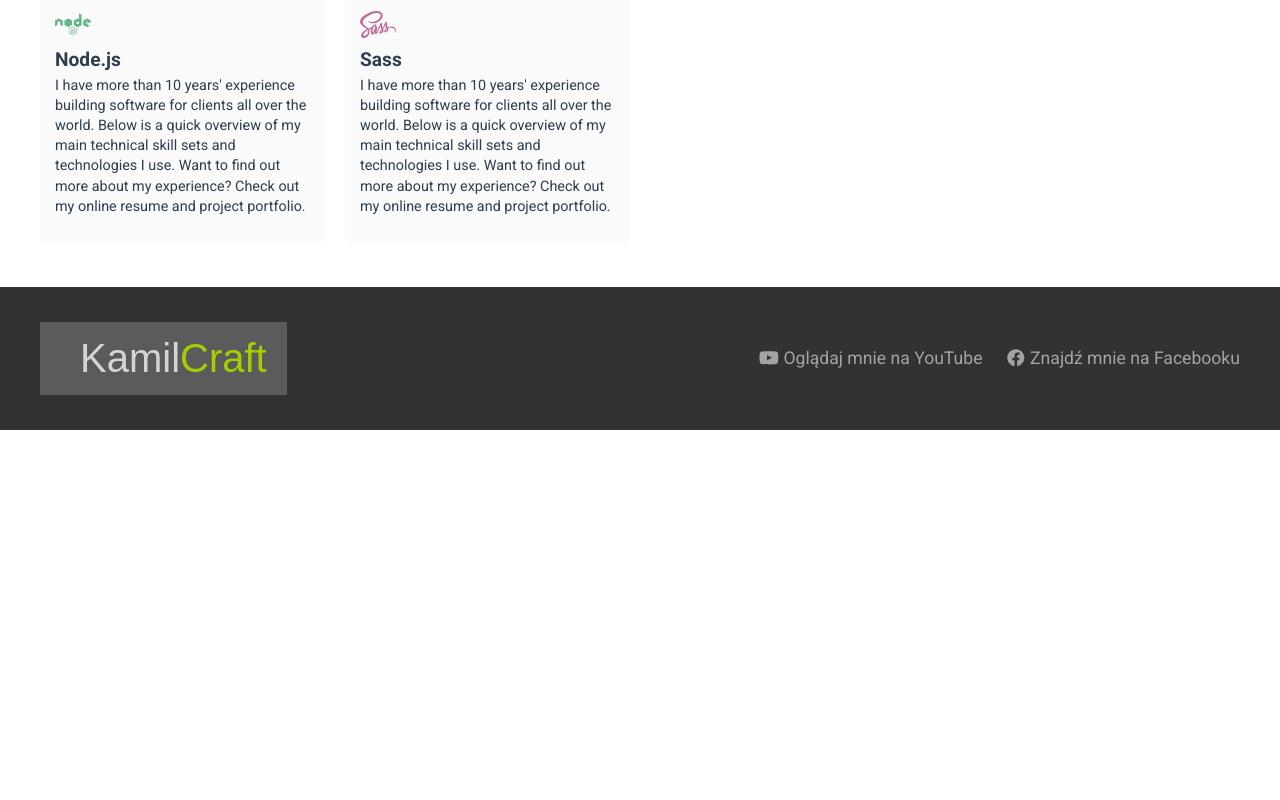
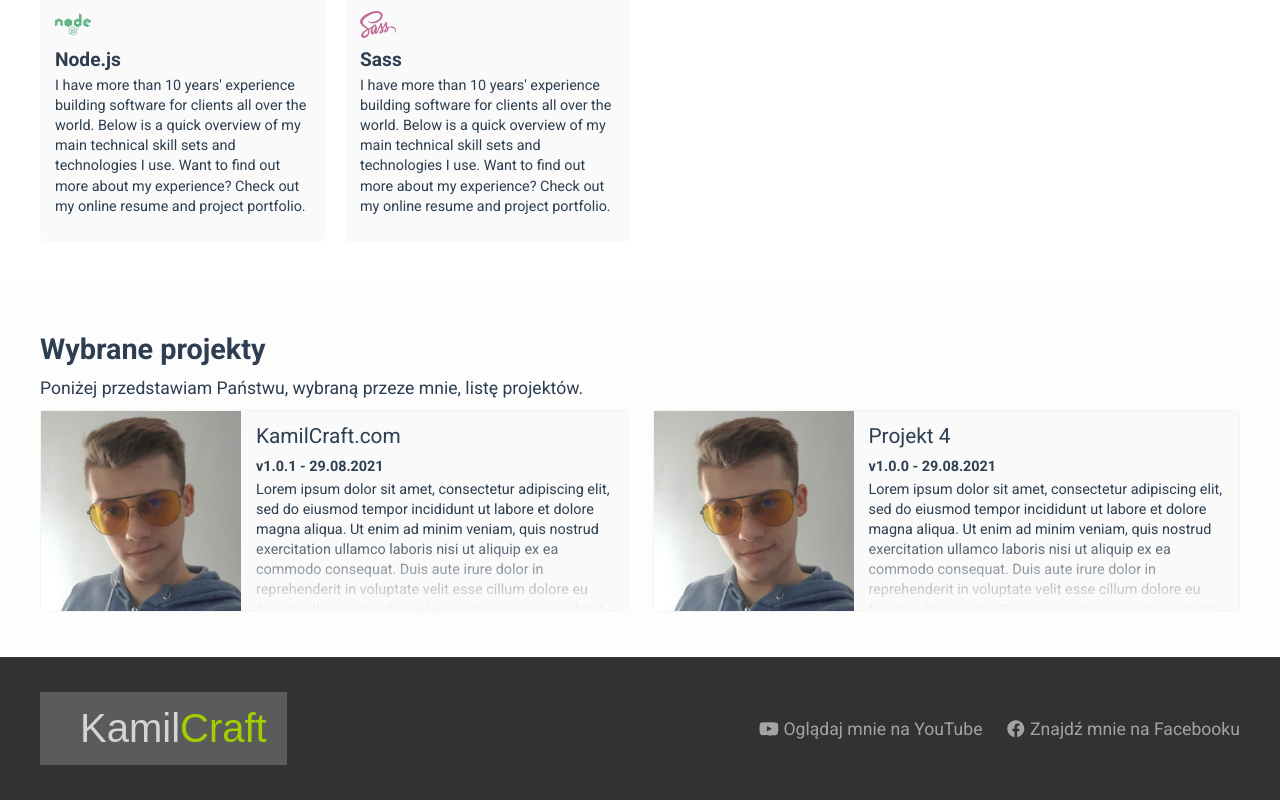
Before and after one commit to kamilniemczycki/kamilcraft.com, a Vue app: page / in a window 1280 px wide. Shown: the part 1103-1903 px from the top of the page. Before the commit the page ends 1533 px from the top, so only its background shows below. Built offline with nearby package versions, Linux system fonts and the light colour scheme; a web font is replaced by a local one.

Commit message:
Update home page & projects

```diff
--- /dev/null
+++ b/src/components/SelectedProjects.vue
@@ -0,0 +1,191 @@
+<template>
+  <div class="projects">
+    <slot></slot>
+    <div class="container">
+      <div class="project"
+           v-for="project in projects"
+           :key="project.title.slug">
+        <img class="project-image" :src="project.image" :alt="project.title" />
+        <div class="project-content">
+          <h3 class="title">{{ project.title }}</h3>
+          <div class="release">{{ project.version }} - {{ project.release_data }}</div>
+          <div class="description">
+            <p>{{ project.short_description }}</p>
+          </div>
+        </div>
+        <div class="more-button">
+          <base-btn has-icon
+                    icon="eye"
+                    is-reverse
+                    class="btn">O projekcie</base-btn>
+        </div>
+      </div>
+    </div>
+  </div>
+</template>
+
+<style lang="scss">
+.projects {
+  padding-top: 45px;
+  padding-bottom: 45px;
+
+  .container {
+    display: grid;
+    grid-template-columns: 1fr 1fr;
+    grid-auto-rows: minmax(80px, auto);
+    column-gap: 25px;
+    row-gap: 20px;
+
+    .project {
+      display: grid;
+      position: relative;
+      grid-template-areas: 'image content';
+      background-color: #fafafa;
+      border: 1px solid rgba(0, 0, 0, .025);
+      border-radius: 5px;
+
+      .project-image {
+        grid-area: image;
+        width: 200px;
+        height: 200px;
+        object-fit: cover;
+      }
+
+      .project-content {
+        grid-area: content;
+        padding: 10px 15px;
+        height: 200px;
+        overflow-y: hidden;
+        position: relative;
+
+        .title {
+          font-size: 1.3em;
+          font-weight: normal;
+          line-height: 1.5em;
+        }
+
+        .release {
+          font-size: .9em;
+          font-weight: bold;
+          padding: 5px 0;
+        }
+
+        &::after {
+          content: "";
+          position: absolute;
+          left: 0;
+          top: 0;
+          width: 100%;
+          height: 100%;
+          background: linear-gradient(to bottom, rgba(255, 255, 255, 0) 60%, #fafafa 100%);
+        }
+      }
+
+      p {
+        font-size: .9em;
+      }
+    }
+
+    @media screen and (min-width: 901px) {
+      .project {
+        .more-button {
+          display: flex;
+          justify-content: center;
+          align-items: center;
+          position: absolute;
+          left: 0;
+          top: 0;
+          width: 100%;
+          height: 100%;
+
+          .btn {
+            display: none;
+          }
+
+          &:hover {
+            background: rgba(0, 0, 0, .3);
+            border-radius: 5px;
+            .btn {
+              display: flex;
+              color: white;
+              border-style: none;
+              &:hover {
+                background-color: #385c8a;
+              }
+            }
+          }
+        }
+      }
+    }
+
+    @media screen and (max-width: 900px) {
+      .project {
+        grid-template-areas: 'image' 'content';
+
+        .project-image {
+          width: 100%;
+          height: 250px;
+        }
+
+        .project-content {
+          height: auto;
+          max-height: 250px;
+        }
+
+        .more-button {
+          display: block;
+          position: unset;
+          margin-top: 8px;
+          height: auto;
+          left: unset;
+          top: unset;
+          .btn {
+            display: flex;
+            width: 100%;
+            border-radius: 0;
+            border-style: solid;
+          }
+        }
+      }
+    }
+  }
+}
+
+@media screen and (max-width: 500px) {
+  .projects .container {
+    grid-template-columns: 1fr;
+    padding: 25px;
+    column-gap: 0;
+    row-gap: 20px;
+  }
+}
+</style>
+
+<script>
+import BaseButton from './BaseButton'
+
+export default {
+  name: 'SelectedProjects',
+  data () {
+    return {}
+  },
+  mounted () {
+    const header = {
+      title: this.$route.meta.title,
+      description: [
+        'Ta podstrona jak zwykle nie ma listy projektów 😅',
+        'Albo może jednak będzie posiadała piękne, ciekawe i inspirujące projekty?'
+      ]
+    }
+    this.$store.commit('setHeader', header)
+  },
+  props: {
+    projects: {
+      type: Array
+    }
+  },
+  components: {
+    'base-btn': BaseButton
+  }
+}
+</script>
--- a/src/components/sections/Experiences.vue
+++ b/src/components/sections/Experiences.vue
@@ -88,7 +88,7 @@ export default {
       margin-top: 35px;
 
       .skill-group {
-        background-color: rgba(0, 0, 0, .02);
+        background-color: #fafafa;
         padding: 15px;
         border-radius: 5px;
 
--- /dev/null
+++ b/src/components/sections/FavoriteProjects.vue
@@ -0,0 +1,66 @@
+<template>
+  <section class="selected-projects">
+    <projects :projects="select_projects">
+      <div class="header-container">
+        <h2>Wybrane projekty</h2>
+        <p>Poniżej przedstawiam Państwu, wybraną przeze mnie, listę projektów.</p>
+      </div>
+    </projects>
+  </section>
+</template>
+
+<script>
+import Projects from '../SelectedProjects'
+
+export default {
+  name: 'FavoriteProjects',
+  data () {
+    return {
+      publicPath: process.env.BASE_URL,
+      select_projects: []
+    }
+  },
+  mounted () {
+    this.select_projects = [
+      {
+        title: 'KamilCraft.com',
+        category: 'private',
+        image: `${this.publicPath}assets/me.jpg`,
+        release_data: '29.08.2021',
+        version: 'v1.0.1',
+        short_description: `Lorem ipsum dolor sit amet, consectetur adipiscing elit,
+        sed do eiusmod tempor incididunt ut labore et dolore magna aliqua.
+        Ut enim ad minim veniam, quis nostrud exercitation ullamco laboris nisi ut aliquip ex ea commodo consequat.
+        Duis aute irure dolor in reprehenderit in voluptate velit esse cillum dolore eu fugiat nulla pariatur.
+        Excepteur sint occaecat cupidatat non proident, sunt in culpa qui officia deserunt mollit anim id est laborum.`
+      },
+      {
+        title: 'Projekt 4',
+        category: '',
+        image: `${this.publicPath}assets/me.jpg`,
+        release_data: '29.08.2021',
+        version: 'v1.0.0',
+        short_description: `Lorem ipsum dolor sit amet, consectetur adipiscing elit,
+        sed do eiusmod tempor incididunt ut labore et dolore magna aliqua.
+        Ut enim ad minim veniam, quis nostrud exercitation ullamco laboris nisi ut aliquip ex ea commodo consequat.
+        Duis aute irure dolor in reprehenderit in voluptate velit esse cillum dolore eu fugiat nulla pariatur.
+        Excepteur sint occaecat cupidatat non proident, sunt in culpa qui officia deserunt mollit anim id est laborum.`
+      }
+    ]
+  },
+  components: {
+    Projects
+  }
+}
+</script>
+
+<style lang="scss">
+@import "scss/default";
+
+.selected-projects {
+  background-color: #fdfdfd !important;
+}
+.header-container {
+  @extend .container;
+}
+</style>
--- a/src/views/Home.vue
+++ b/src/views/Home.vue
@@ -2,6 +2,7 @@
   <section class="home">
     <About />
     <Experiences />
+    <FavoriteProjects />
   </section>
 </template>
 
@@ -12,9 +13,16 @@
 <script>
 import About from '../components/sections/About'
 import Experiences from '../components/sections/Experiences'
+import FavoriteProjects from '../components/sections/FavoriteProjects'
 
 export default {
   name: 'Home',
+  data () {
+    return {
+      publicPath: process.env.BASE_URL,
+      select_projects: []
+    }
+  },
   mounted () {
     const header = {
       title: this.$route.meta.title,
@@ -31,7 +39,8 @@ export default {
   },
   components: {
     About,
-    Experiences
+    Experiences,
+    FavoriteProjects
   }
 }
 </script>
--- a/src/views/Projects.vue
+++ b/src/views/Projects.vue
@@ -1,161 +1,13 @@
 <template>
-  <div class="projects">
-    <div class="container">
-      <div class="project"
-           v-for="project in projects"
-           :key="project.title.slug">
-        <img class="project-image" :src="project.image" :alt="project.title" />
-        <div class="project-content">
-          <h3 class="title">{{ project.title }}</h3>
-          <div class="release">{{ project.version }} - {{ project.release_data }}</div>
-          <div class="description">
-            <p>{{ project.short_description }}</p>
-          </div>
-        </div>
-        <div class="more-button">
-          <base-btn has-icon
-                    icon="eye"
-                    is-reverse
-                    class="btn">O projekcie</base-btn>
-        </div>
-      </div>
-    </div>
-  </div>
+  <projects :projects="projects" />
 </template>
 
 <style lang="scss">
-.projects .container {
-  display: grid;
-  padding: 45px 10px;
-  grid-template-columns: 1fr 1fr;
-  grid-auto-rows: minmax(80px, auto);
-  column-gap: 25px;
-  row-gap: 20px;
 
-  .project {
-    display: grid;
-    position: relative;
-    grid-template-areas: 'image content';
-    background-color: #EFEFEF;
-    border: 1px solid rgba(0, 0, 0, .025);
-
-    .project-image {
-      grid-area: image;
-      width: 200px;
-      height: 200px;
-      object-fit: cover;
-    }
-
-    .project-content {
-      grid-area: content;
-      padding: 10px 15px;
-      height: 200px;
-      overflow-y: hidden;
-      position: relative;
-
-      .title {
-        font-size: 1.3em;
-        font-weight: normal;
-        line-height: 1.5em;
-      }
-
-      .release {
-        font-size: .9em;
-        font-weight: bold;
-        padding: 5px 0;
-      }
-
-      &::after {
-        content: "";
-        position: absolute;
-        left: 0;
-        top: 0;
-        width: 100%;
-        height: 100%;
-        background: linear-gradient(to bottom, rgba(255, 255, 255, 0) 40%, #EFEFEF 100%);
-      }
-    }
-
-    p {
-      font-size: .9em;
-    }
-  }
-
-  @media screen and (min-width: 901px) {
-    .project {
-      .more-button {
-        display: flex;
-        justify-content: center;
-        align-items: center;
-        position: absolute;
-        left: 0;
-        top: 0;
-        width: 100%;
-        height: 100%;
-
-        .btn {
-          display: none;
-        }
-
-        &:hover {
-          background: rgba(0, 0, 0, .3);
-          .btn {
-            display: flex;
-            color: white;
-            border-style: none;
-            &:hover {
-              background-color: #385c8a;
-            }
-          }
-        }
-      }
-    }
-  }
-
-  @media screen and (max-width: 900px) {
-    .project {
-      grid-template-areas: 'image' 'content';
-
-      .project-image {
-        width: 100%;
-        height: 250px;
-      }
-
-      .project-content {
-        height: auto;
-        max-height: 250px;
-      }
-
-      .more-button {
-        display: block;
-        position: unset;
-        margin-top: 8px;
-        height: auto;
-        left: unset;
-        top: unset;
-        .btn {
-          display: flex;
-          width: 100%;
-          border-radius: 0;
-          border-style: solid;
-        }
-      }
-    }
-  }
-}
-
-@media screen and (max-width: 500px) {
-  .projects .container {
-    grid-template-columns: 1fr;
-    padding: 25px;
-    column-gap: 0;
-    row-gap: 20px;
-  }
-}
 </style>
 
 <script>
-import BaseButton from '../components/BaseButton'
+import SelectedProjects from '../components/SelectedProjects'
 
 export default {
   name: 'Projects',
@@ -216,17 +68,9 @@ export default {
         Excepteur sint occaecat cupidatat non proident, sunt in culpa qui officia deserunt mollit anim id est laborum.`
       }
     ]
-    const header = {
-      title: this.$route.meta.title,
-      description: [
-        'Ta podstrona jak zwykle nie ma listy projektów 😅',
-        'Albo może jednak będzie posiadała piękne, ciekawe i inspirujące projekty?'
-      ]
-    }
-    this.$store.commit('setHeader', header)
   },
   components: {
-    'base-btn': BaseButton
+    projects: SelectedProjects
   }
 }
 </script>
```
